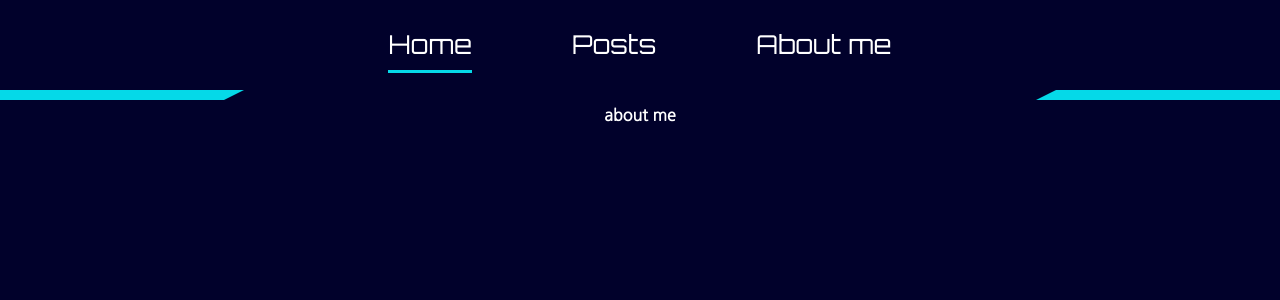
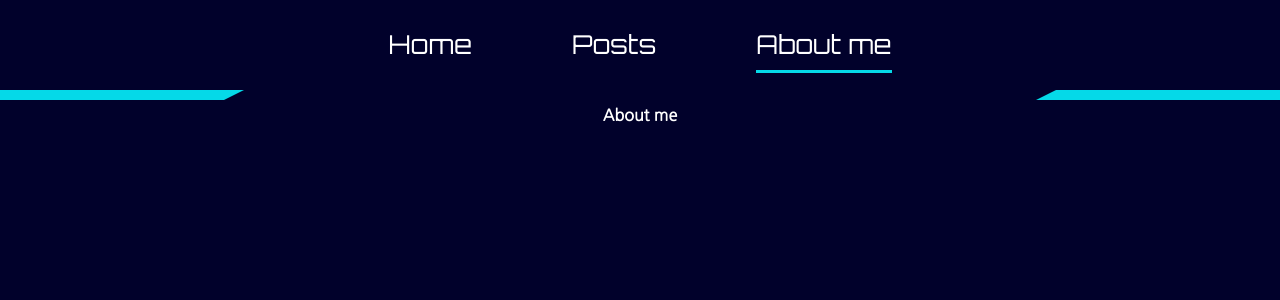
Before and after one commit to sarzal666/sarzixon-next-blog, a Next.js app: page /about-me in a window 1280 px wide. Shown: the top 300 px of the page. Built offline with nearby package versions, Linux system fonts and the light colour scheme.

Commit message:
changed Header Links navigation from Link/next to Router

```diff
--- a/components/Header.js
+++ /dev/null
@@ -1,63 +0,0 @@
-import styled, {css} from "styled-components";
-import Link from "next/link";
-import FullFlex from "./styledComponents/FullFlex";
-import HeaderDecorator from "./styledComponents/HeaderDecorator";
-
-const StyledHeader = styled(FullFlex)`
-  height: 100px;
-  padding-top: 15px;
-  flex-direction: column;
-  align-items: initial;
-`;
-
-const StyledNav = styled(FullFlex)``;
-
-const StyledList = styled(FullFlex)`
-  list-style-type: none;
-  gap: 100px;
-`;
-
-const StyledListElement = styled.li`
-  height: 50px;
-  ${ props => props.current && css`
-        &:after {
-          content: '';
-          display: block;
-          width: 100%;
-          height: 3px;
-          margin-top: 10px;
-          background-color: ${props.theme.color.neonBlue};
-        }` }
-`;
-
-const StyledLink = styled.a`
-    font-size: ${props => props.theme.fontSize.l};
-    font-family: ${props => props.theme.fontFamily.header};
-`;
-
-export default function Header() {
-    return (
-        <StyledHeader as="header">
-            <StyledNav as="nav">
-                <StyledList as="ul">
-                    <StyledListElement current >
-                        <Link href="/" passHref>
-                            <StyledLink>Home</StyledLink>
-                        </Link>
-                    </StyledListElement>
-                    <StyledListElement >
-                        <Link href="/posts" passHref>
-                            <StyledLink>Posts</StyledLink>
-                        </Link>
-                    </StyledListElement>
-                    <StyledListElement >
-                        <Link href="/about-me" passHref>
-                            <StyledLink>About me</StyledLink>
-                        </Link>
-                    </StyledListElement>
-                </StyledList>
-            </StyledNav>
-            <HeaderDecorator />
-        </StyledHeader>
-    );
-}
--- /dev/null
+++ b/components/Header/Header.js
@@ -0,0 +1,49 @@
+import styled, {css} from "styled-components";
+import FullFlex from "../styledComponents/FullFlex";
+import HeaderDecorator from "../styledComponents/HeaderDecorator";
+import HeaderLink from "../HeaderLink/HeaderLink";
+
+const StyledHeader = styled(FullFlex)`
+  height: 100px;
+  padding-top: 15px;
+  flex-direction: column;
+  align-items: initial;
+`;
+
+const StyledNav = styled(FullFlex)``;
+
+const StyledList = styled(FullFlex)`
+  list-style-type: none;
+  gap: 100px;
+`;
+
+const StyledListElement = styled.li`
+  height: 50px;
+`;
+
+export default function Header() {
+    return (
+        <StyledHeader as="header">
+            <StyledNav as="nav">
+                <StyledList as="ul">
+                    <StyledListElement >
+                            <HeaderLink href="/">
+                                Home
+                            </HeaderLink>
+                    </StyledListElement>
+                    <StyledListElement>
+                            <HeaderLink href="/posts">
+                                Posts
+                            </HeaderLink>
+                    </StyledListElement>
+                    <StyledListElement >
+                            <HeaderLink href="/about-me">
+                                About me
+                            </HeaderLink>
+                    </StyledListElement>
+                </StyledList>
+            </StyledNav>
+            <HeaderDecorator />
+        </StyledHeader>
+    );
+}
--- /dev/null
+++ b/components/HeaderLink/HeaderLink.js
@@ -0,0 +1,30 @@
+import styled, {css} from "styled-components";
+import {useRouter} from "next/router";
+
+const StyledLink = styled.a`
+    font-size: ${props => props.theme.fontSize.l};
+    font-family: ${props => props.theme.fontFamily.header};
+  ${ props => props.current && css`
+        &:after {
+          content: '';
+          display: block;
+          width: 100%;
+          height: 3px;
+          margin-top: 10px;
+          background-color: ${props.theme.color.neonBlue};
+        }` }
+`;
+
+export default function HeaderLink({ href, children }) {
+
+    const router = useRouter();
+
+    const handleRoute = (e) => {
+        e.preventDefault();
+        router.push(href)
+    }
+
+    return (
+        <StyledLink href={href} current={router.asPath === href} onClick={(e) => handleRoute(e)}>{children}</StyledLink>
+    );
+}
--- a/components/Layout.js
+++ b/components/Layout/Layout.js
@@ -1,6 +1,6 @@
 import styled from "styled-components";
-import Header from "./Header";
-import FullFlex from "./styledComponents/FullFlex";
+import Header from "../Header/Header";
+import FullFlex from "../styledComponents/FullFlex";
 
 const StyledLayout = styled.div`
   width: 100%;
@@ -13,6 +13,7 @@ const StyledLayout = styled.div`
 const StyledMain = styled(FullFlex)`
   padding: 5px;
 `;
+
 function Layout(props) {
     return (
         <StyledLayout>
--- a/pages/about-me.js
+++ b/pages/about-me.js
@@ -1,9 +1,9 @@
-import Layout from "../components/Layout";
+import Layout from "../components/Layout/Layout";
 
 export default function AboutMe() {
     return (
             <Layout>
-                <h1>about me</h1>
+                <h1>About me</h1>
             </Layout>
     )
 }
--- a/pages/index.js
+++ b/pages/index.js
@@ -1,10 +1,11 @@
-import Layout from "../components/Layout";
+import Layout from "../components/Layout/Layout";
 import WordArt from "../components/WordArt";
 
 export default function Home() {
     return (
         <Layout>
-            <WordArt />
+                glorious code,
+                flashy results
         </Layout>
     )
 }
--- a/pages/posts/index.js
+++ b/pages/posts/index.js
@@ -1,4 +1,4 @@
-import Layout from "../../components/Layout";
+import Layout from "../../components/Layout/Layout";
 
 export default function Posts() {
     return (
```
